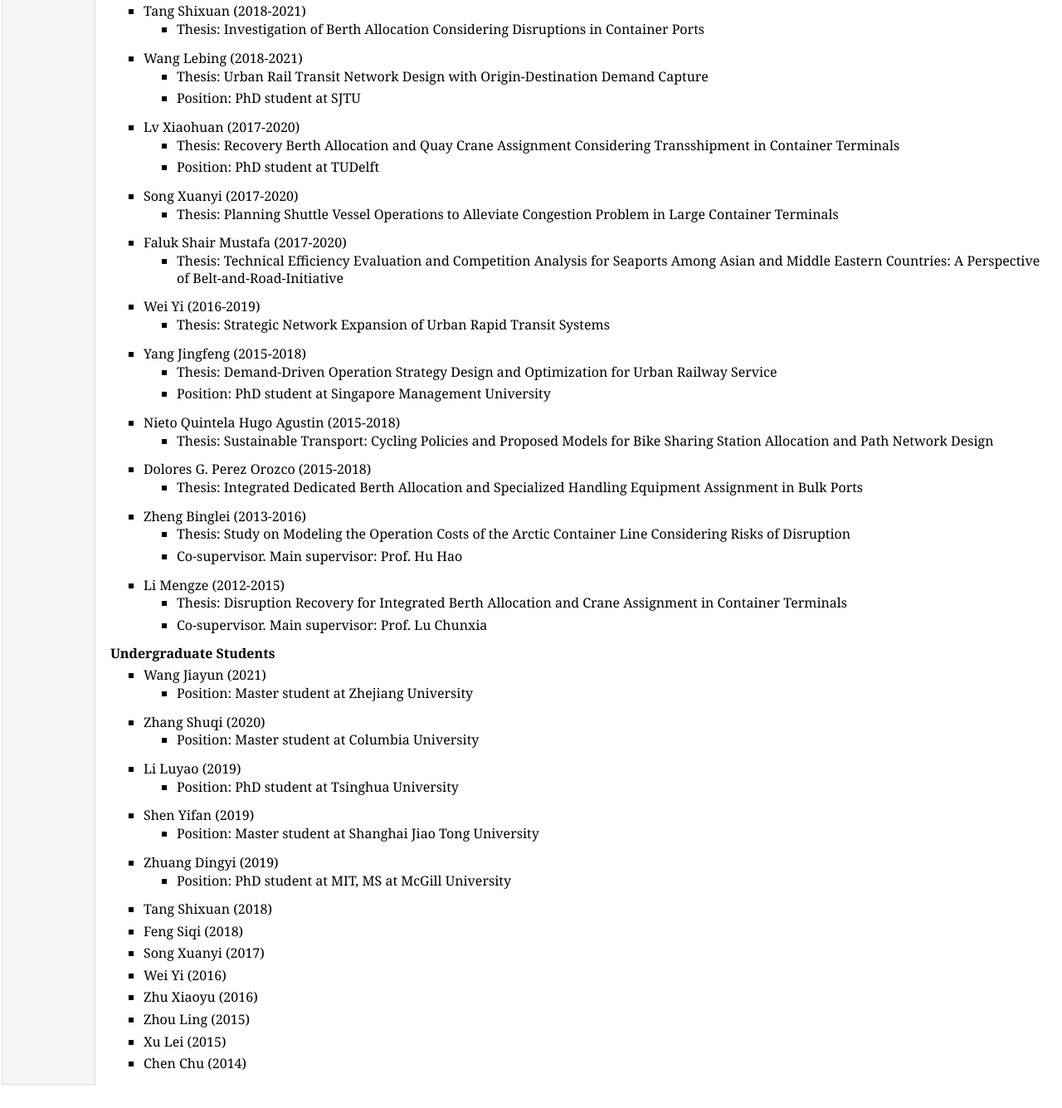
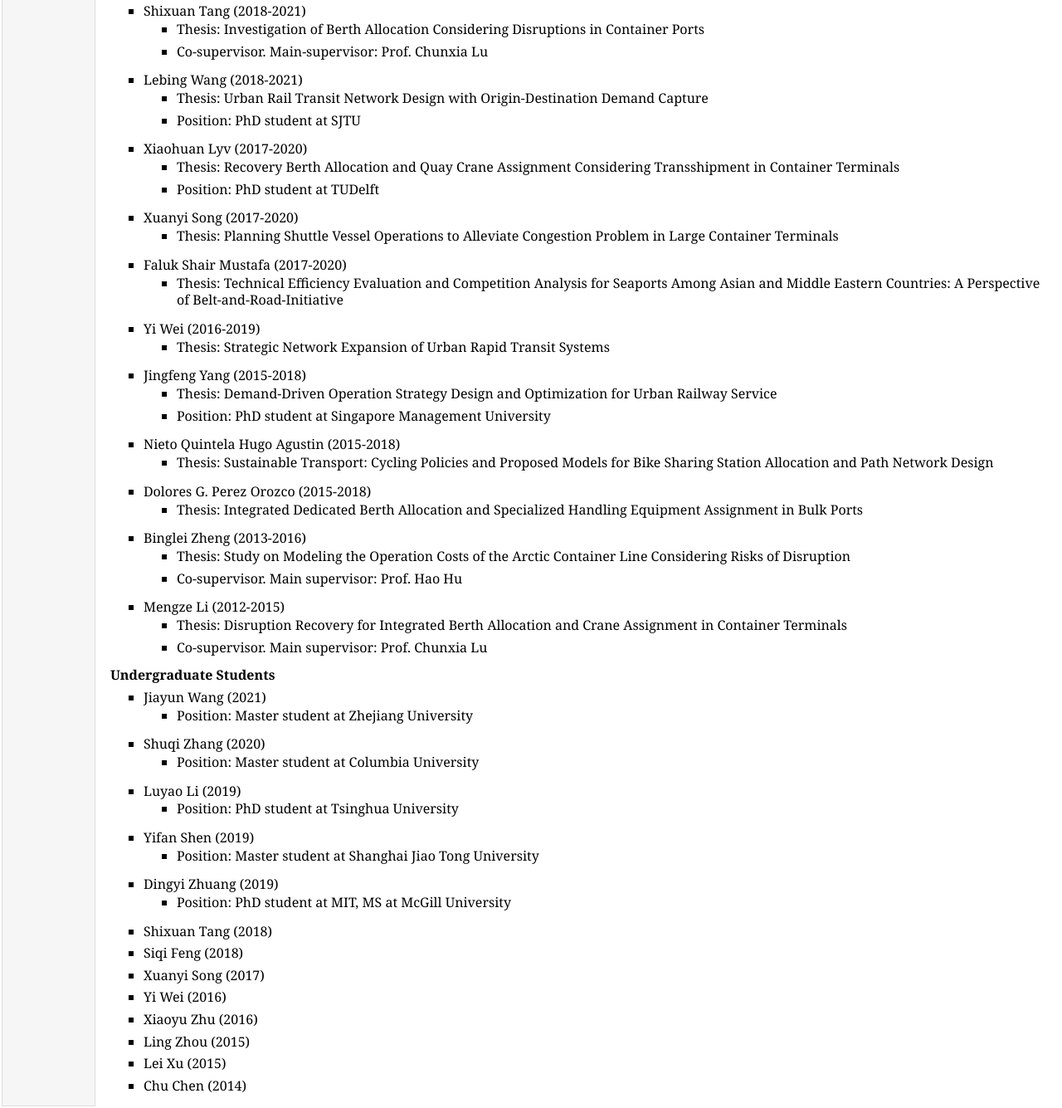
Before and after one commit to jiangangjin/jiangangjin.github.io, a plain HTML site: page group.html in a window 1280 px wide. Shown: the part 737-2072 px from the top of the page at 83% size. Drawn offline with Linux system fonts and the light colour scheme.

Commit message:
Merge remote-tracking branch 'origin/master'

```diff
--- a/group.html
+++ b/group.html
@@ -26,33 +26,33 @@
 <p><b>PhD Students</b>
 </p>
 <ul>
-<li><p>Wang Lebing (2021-present)</p>
+<li><p>Lebing Wang (2021-present)</p>
 </li>
-<li><p>He Ping (2020-present)</p>
+<li><p>Ping He (2020-present)</p>
 </li>
-<li><p>Zhao Ke (2020-present)</p>
+<li><p>Ke Zhao (2020-present)</p>
 </li>
 </ul>
 <p><b>Master Students</b></p>
 <ul>
-<li><p>Sui Yi (2021-present)</p>
+<li><p>Yi Sui (2021-present)</p>
 </li>
 <li><p>Estefania Coto (2021-present)</p>
 </li>
-<li><p>Hao Luyao (2020-present)</p>
+<li><p>Luyao Hao (2020-present)</p>
 </li>
-<li><p>Liu Kejun (2020-present)</p>
+<li><p>Kejun Liu (2020-present)</p>
 </li>
-<li><p>Tang Xinyu (2019-present)</p>
+<li><p>Xinyu Tang (2019-present)</p>
 </li>
-<li><p>Wang Xiaohan (2019-present)</p>
+<li><p>Xiaohan Wang (2019-present)</p>
 </li>
 </ul>
 <p><b>Undergraduate Students</b></p>
 <ul>
-<li><p>Song Zixuan (2022)</p>
+<li><p>Zixuan Song (2022)</p>
 </li>
-<li><p>Zhu Yiyang (2022)</p>
+<li><p>Yiyang Zhu (2022)</p>
 </li>
 </ul>
 <p><b>Visiting Students</b></p>
@@ -85,16 +85,18 @@
 </li>
 </ul>
 <ul>
-<li><p>Tang Shixuan (2018-2021)</p>
+<li><p>Shixuan Tang (2018-2021)</p>
 <ul>
 <li><p>Thesis: Investigation of Berth Allocation Considering Disruptions in Container Ports</p>
+</li>
+<li><p>Co-supervisor. Main-supervisor: Prof. Chunxia Lu</p>
 </li>
 </ul>
 
 </li>
 </ul>
 <ul>
-<li><p>Wang Lebing (2018-2021)</p>
+<li><p>Lebing Wang (2018-2021)</p>
 <ul>
 <li><p>Thesis: Urban Rail Transit Network Design with Origin-Destination Demand Capture</p>
 </li>
@@ -105,7 +107,7 @@
 </li>
 </ul>
 <ul>
-<li><p>Lv Xiaohuan (2017-2020)</p>
+<li><p>Xiaohuan Lyv (2017-2020)</p>
 <ul>
 <li><p>Thesis: Recovery Berth Allocation and Quay Crane Assignment Considering Transshipment in Container Terminals</p>
 </li>
@@ -116,7 +118,7 @@
 </li>
 </ul>
 <ul>
-<li><p>Song Xuanyi (2017-2020)</p>
+<li><p>Xuanyi Song (2017-2020)</p>
 <ul>
 <li><p>Thesis: Planning Shuttle Vessel Operations to Alleviate Congestion Problem in Large Container Terminals</p>
 </li>
@@ -134,7 +136,7 @@
 </li>
 </ul>
 <ul>
-<li><p>Wei Yi (2016-2019)</p>
+<li><p>Yi Wei (2016-2019)</p>
 <ul>
 <li><p>Thesis: Strategic Network Expansion of Urban Rapid Transit Systems</p>
 </li>
@@ -143,7 +145,7 @@
 </li>
 </ul>
 <ul>
-<li><p>Yang Jingfeng (2015-2018)</p>
+<li><p>Jingfeng Yang (2015-2018)</p>
 <ul>
 <li><p>Thesis: Demand-Driven Operation Strategy Design and Optimization for Urban Railway Service</p>
 </li>
@@ -172,22 +174,22 @@
 </li>
 </ul>
 <ul>
-<li><p>Zheng Binglei (2013-2016)</p>
+<li><p>Binglei Zheng (2013-2016)</p>
 <ul>
 <li><p>Thesis: Study on Modeling the Operation Costs of the Arctic Container Line Considering Risks of Disruption</p>
 </li>
-<li><p>Co-supervisor. Main supervisor: Prof. Hu Hao</p>
+<li><p>Co-supervisor. Main supervisor: Prof. Hao Hu</p>
 </li>
 </ul>
 
 </li>
 </ul>
 <ul>
-<li><p>Li Mengze (2012-2015)</p>
+<li><p>Mengze Li (2012-2015)</p>
 <ul>
 <li><p>Thesis: Disruption Recovery for Integrated Berth Allocation and Crane Assignment in Container Terminals</p>
 </li>
-<li><p>Co-supervisor. Main supervisor: Prof. Lu Chunxia</p>
+<li><p>Co-supervisor. Main supervisor: Prof. Chunxia Lu</p>
 </li>
 </ul>
 
@@ -195,7 +197,7 @@
 </ul>
 <p><b>Undergraduate Students</b></p>
 <ul>
-<li><p>Wang Jiayun (2021)</p>
+<li><p>Jiayun Wang (2021)</p>
 <ul>
 <li><p>Position: Master student at Zhejiang University</p>
 </li>
@@ -204,7 +206,7 @@
 </li>
 </ul>
 <ul>
-<li><p>Zhang Shuqi (2020)</p>
+<li><p>Shuqi Zhang (2020)</p>
 <ul>
 <li><p>Position: Master student at Columbia University</p>
 </li>
@@ -213,7 +215,7 @@
 </li>
 </ul>
 <ul>
-<li><p>Li Luyao (2019)</p>
+<li><p>Luyao Li (2019)</p>
 <ul>
 <li><p>Position: PhD student at Tsinghua University</p>
 </li>
@@ -222,7 +224,7 @@
 </li>
 </ul>
 <ul>
-<li><p>Shen Yifan (2019)</p>
+<li><p>Yifan Shen (2019)</p>
 <ul>
 <li><p>Position: Master student at Shanghai Jiao Tong University</p>
 </li>
@@ -231,7 +233,7 @@
 </li>
 </ul>
 <ul>
-<li><p>Zhuang Dingyi (2019)</p>
+<li><p>Dingyi Zhuang (2019)</p>
 <ul>
 <li><p>Position: PhD student at MIT, MS at McGill University</p>
 </li>
@@ -240,21 +242,21 @@
 </li>
 </ul>
 <ul>
-<li><p>Tang Shixuan (2018)</p>
+<li><p>Shixuan Tang (2018)</p>
 </li>
-<li><p>Feng Siqi (2018)</p>
+<li><p>Siqi Feng (2018)</p>
 </li>
-<li><p>Song Xuanyi (2017)</p>
+<li><p>Xuanyi Song (2017)</p>
 </li>
-<li><p>Wei Yi (2016)</p>
+<li><p>Yi Wei (2016)</p>
 </li>
-<li><p>Zhu Xiaoyu (2016)</p>
+<li><p>Xiaoyu Zhu (2016)</p>
 </li>
-<li><p>Zhou Ling (2015)</p>
+<li><p>Ling Zhou (2015)</p>
 </li>
-<li><p>Xu Lei (2015)</p>
+<li><p>Lei Xu (2015)</p>
 </li>
-<li><p>Chen Chu (2014)</p>
+<li><p>Chu Chen (2014)</p>
 </li>
 </ul>
 </td>
```
Also changed, not shown: index.html (+1 -1 lines), 2 other files.
